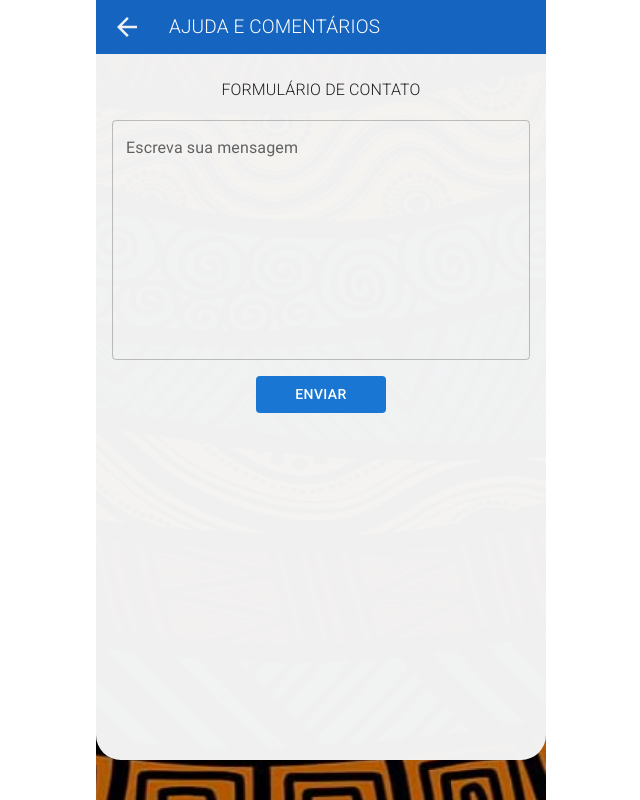
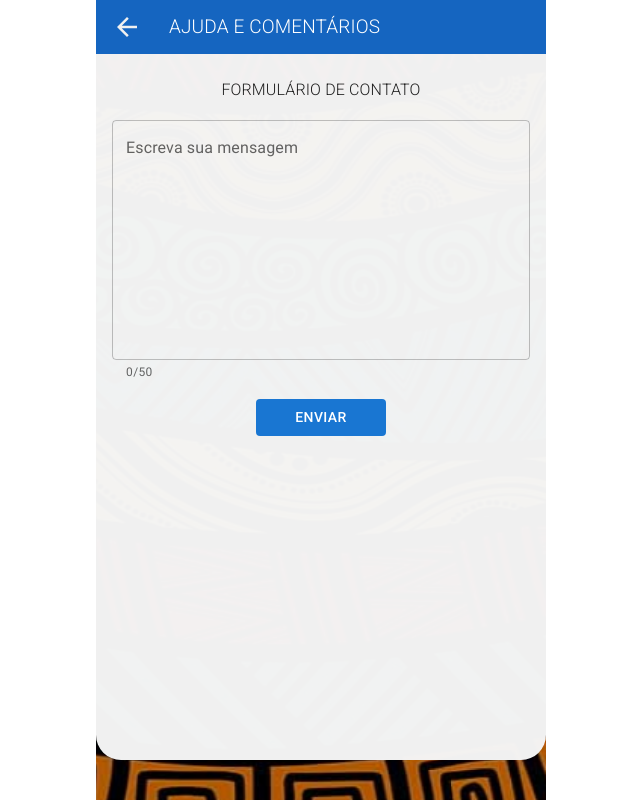
Before and after one commit to Francisco-Fetapi/portuguese-umbundo-dictionary, a React (Vite) app: page /ajuda-e-comentarios in a window 1280 px wide. Shown: the whole page, without its empty margins (319-959 px from the left). Built offline with nearby package versions, Linux system fonts and the light colour scheme; no server answers; the database is empty.

Commit message:
feat: show max length of email

```diff
--- a/src/pages/HelpAndComments.tsx
+++ b/src/pages/HelpAndComments.tsx
@@ -7,6 +7,12 @@ import config from "../config.json";
 export default function HelpAndComments() {
   const [value, handleChange] = useInputState("");
 
+  const emailSubject = window.encodeURI("Feedback em relação ao Aplicativo.");
+  const body = window.encodeURI(value);
+
+  const finalLink = `mailto://${config.application_email}?subject=${emailSubject}&body=${body}`;
+  const maxLength = 50;
+
   return (
     <PageHeader pageName="Ajuda e Comentários">
       <Box
@@ -15,7 +21,7 @@ export default function HelpAndComments() {
         component="form"
         noValidate
         autoComplete="off"
-        action={`mailto://${config.application_email}`}
+        action={finalLink}
       >
         <Text
           align="center"
@@ -35,6 +41,8 @@ export default function HelpAndComments() {
             value={value}
             onChange={handleChange}
             name="message"
+            inputProps={{ maxLength }}
+            helperText={`${value.length}/${maxLength}`}
           />
         </Box>
         <BoxColumnCenter mt={2}>
```
